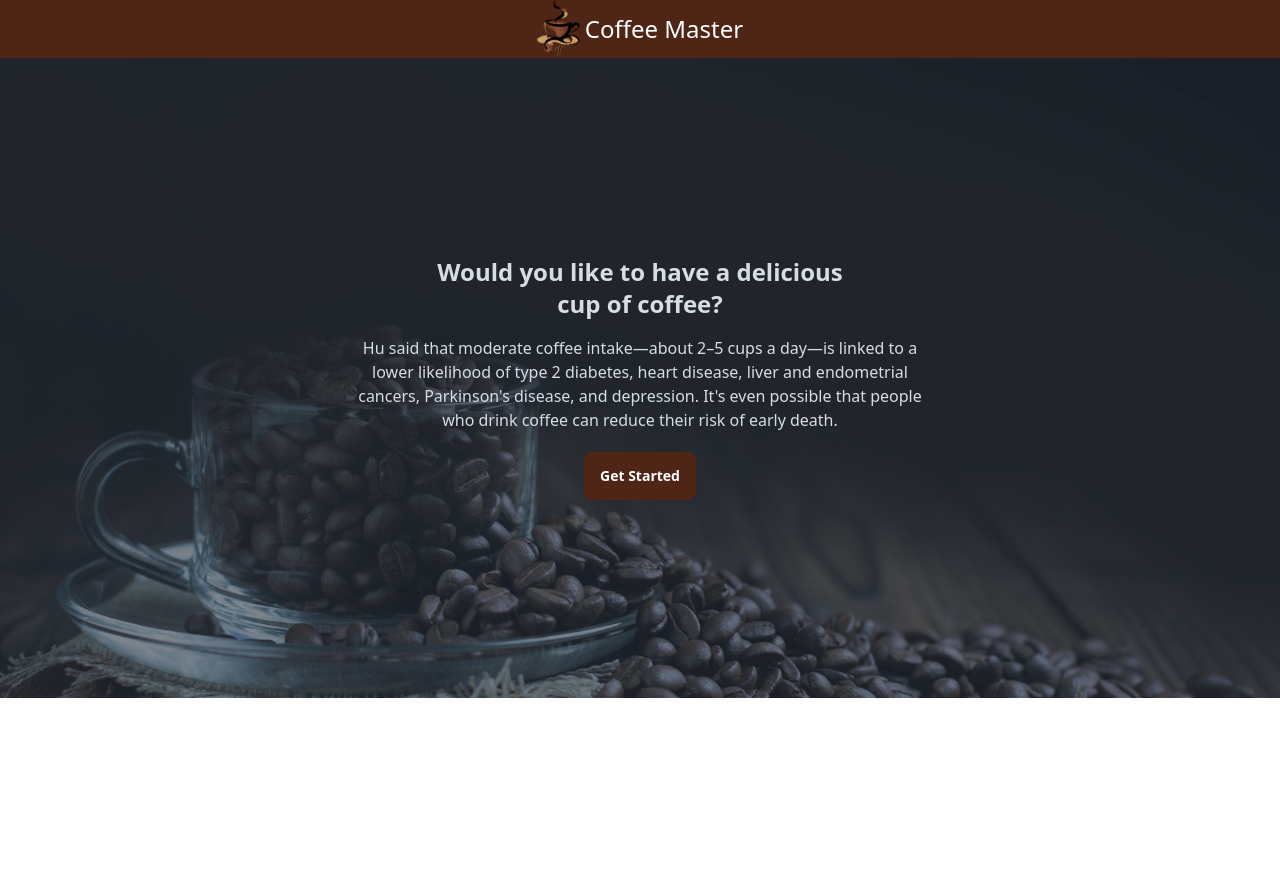
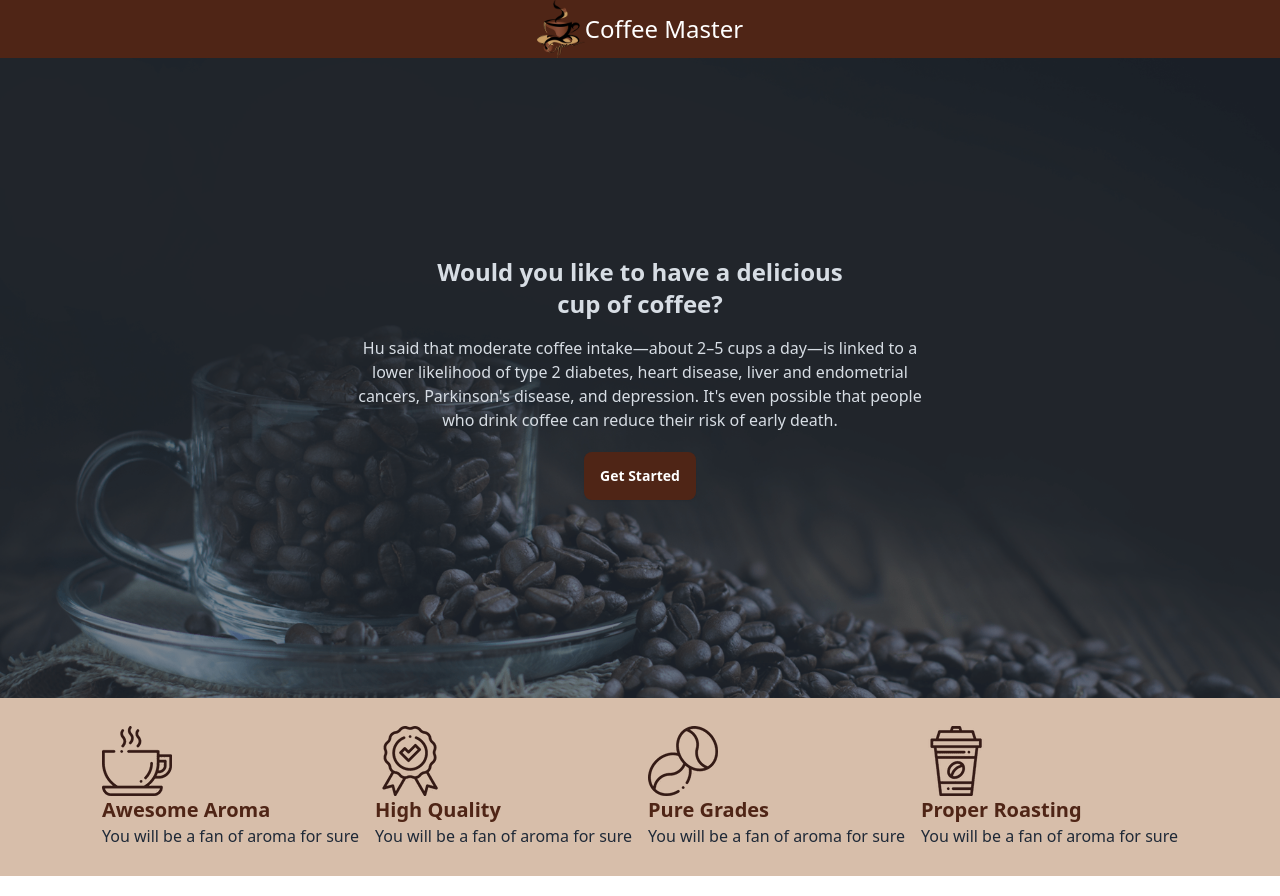
Before and after one commit to cssmh/coffee-store-client, a React (Vite) app: page / in a window 1280 px wide. Before the commit the page ends 800 px from the top, so only its background shows below. Built offline with nearby package versions, Linux system fonts and the light colour scheme.

Commit message:
icons section added

```diff
--- a/src/Component/Home/Home.jsx
+++ b/src/Component/Home/Home.jsx
@@ -1,9 +1,11 @@
 import Banner from "./Banner";
+import Icons from "./Icons";
 
 const Home = () => {
     return (
         <div>
             <Banner></Banner>
+            <Icons></Icons>
         </div>
     );
 };
--- /dev/null
+++ b/src/Component/Home/Icons.jsx
@@ -0,0 +1,32 @@
+import icon1 from "../../assets/icons/1.png";
+import icon2 from "../../assets/icons/2.png";
+import icon3 from "../../assets/icons/3.png";
+import icon4 from "../../assets/icons/4.png";
+const Icons = () => {
+  return (
+    <div className="flex justify-center gap-4 py-7 mb-5 bg-[#d7beaa]">
+      <div>
+        <img src={icon1} alt="" />
+        <h1 className="text-coffee text-xl font-semibold">Awesome Aroma</h1>
+        <p>You will be a fan of aroma for sure</p>
+      </div>
+      <div>
+        <img src={icon2} alt="" />
+        <h1 className="text-coffee text-xl font-semibold">High Quality</h1>
+        <p>You will be a fan of aroma for sure</p>
+      </div>
+      <div>
+        <img src={icon3} alt="" />
+        <h1 className="text-coffee text-xl font-semibold">Pure Grades</h1>
+        <p>You will be a fan of aroma for sure</p>
+      </div>
+      <div>
+        <img src={icon4} alt="" />
+        <h1 className="text-coffee text-xl font-semibold">Proper Roasting</h1>
+        <p>You will be a fan of aroma for sure</p>
+      </div>
+    </div>
+  );
+};
+
+export default Icons;
```
